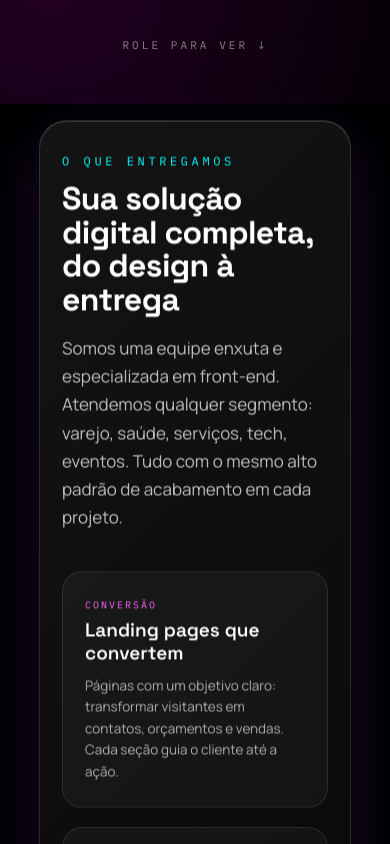
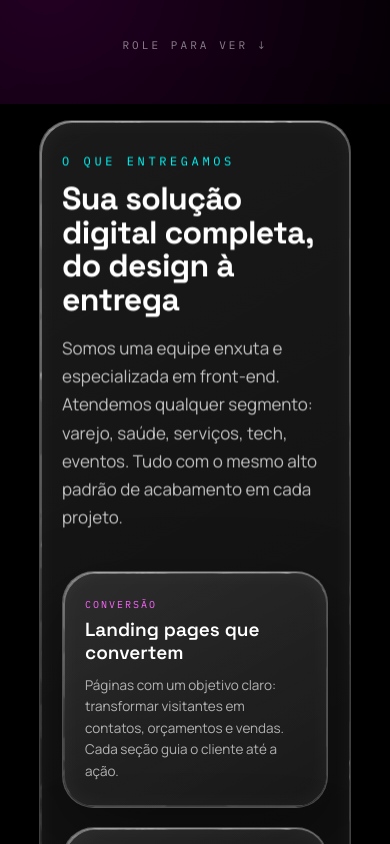
Before and after one commit to coffeecliff/portifolio-frontend, a React (Vite) app: page / in a window 390 px wide. Shown: the part 740-1584 px from the top of the page. Built offline with nearby package versions, Linux system fonts and the light colour scheme.

Commit message:
Implementação do liquid glass

```diff
--- a/src/App.tsx
+++ b/src/App.tsx
@@ -1,6 +1,7 @@
 import { Nav } from './components/Nav/Nav';
 import { Hero } from './components/Hero/Hero';
 import { WaveCanvas } from './components/Hero/WaveCanvas';
+import { LiquidGlassDefs } from './design-system';
 import { Services } from './sections/Services/Services';
 import { Projects } from './sections/Projects/Projects';
 import { About } from './sections/About/About';
@@ -26,6 +27,7 @@ export default function App() {
   return (
     <MotionProvider enabled={settings.motionEnabled}>
       <div className={styles.root}>
+        <LiquidGlassDefs />
         {/* Glows ambientes fixos + onda interativa atrás de tudo */}
         <div className={styles.ambient} />
         <WaveCanvas
--- a/src/components/Nav/Nav.module.css
+++ b/src/components/Nav/Nav.module.css
@@ -27,18 +27,61 @@
   bottom: 0;
   z-index: -1;
   pointer-events: none;
-  border-radius: calc(var(--nav-progress, 1) * 18px);
-  background: var(--surface-glass);
-  backdrop-filter: blur(11px);
-  -webkit-backdrop-filter: blur(11px);
-  border: 1px solid var(--border-glass);
-  box-shadow: 0 8px 32px color-mix(in srgb, var(--color-violet) 18%, transparent);
+  border-radius: calc(var(--nav-progress, 1) * var(--lg-radius-bar));
+  background: var(--lg-tint);
+  backdrop-filter: var(--lg-backdrop);
+  -webkit-backdrop-filter: var(--lg-backdrop);
+  border: 1px solid var(--lg-border);
+  box-shadow: var(--lg-shadow);
   opacity: var(--nav-progress, 1);
   transition: top 0.25s ease-out, left 0.25s ease-out, right 0.25s ease-out,
     border-radius 0.25s ease-out, opacity 0.25s ease-out;
 }
 
-.noTransition::before {
+@supports (backdrop-filter: url(#liquid-glass)) or (-webkit-backdrop-filter: url(#liquid-glass)) {
+  .nav::before {
+    backdrop-filter: var(--lg-backdrop-refractive);
+    -webkit-backdrop-filter: var(--lg-backdrop-refractive);
+  }
+}
+
+/* Anel de borda — refração forte, acompanha o docking via --nav-progress. */
+.nav::after {
+  content: '';
+  position: absolute;
+  top: calc(var(--nav-progress, 1) * 18px);
+  left: calc(var(--nav-progress, 1) * ((100% - var(--layout-width)) / 2));
+  right: calc(var(--nav-progress, 1) * ((100% - var(--layout-width)) / 2));
+  bottom: 0;
+  z-index: -1;
+  pointer-events: none;
+  border-radius: calc(var(--nav-progress, 1) * var(--lg-radius-bar));
+  padding: 1.5px;
+  -webkit-mask: linear-gradient(#000 0 0) content-box, linear-gradient(#000 0 0);
+  -webkit-mask-composite: xor;
+  mask-composite: exclude;
+  backdrop-filter: var(--lg-edge-backdrop);
+  -webkit-backdrop-filter: var(--lg-edge-backdrop);
+  background: linear-gradient(
+    150deg,
+    rgba(255, 255, 255, 0.35),
+    rgba(255, 255, 255, 0.05) 40%,
+    rgba(255, 255, 255, 0.16)
+  );
+  opacity: var(--nav-progress, 1);
+  transition: top 0.25s ease-out, left 0.25s ease-out, right 0.25s ease-out,
+    border-radius 0.25s ease-out, opacity 0.25s ease-out;
+}
+
+@supports (backdrop-filter: url(#liquid-glass-edge)) or (-webkit-backdrop-filter: url(#liquid-glass-edge)) {
+  .nav::after {
+    backdrop-filter: var(--lg-edge-backdrop-refractive);
+    -webkit-backdrop-filter: var(--lg-edge-backdrop-refractive);
+  }
+}
+
+.noTransition::before,
+.noTransition::after {
   transition: none;
 }
 
--- a/src/design-system/components/GlassPanel/GlassPanel.module.css
+++ b/src/design-system/components/GlassPanel/GlassPanel.module.css
@@ -1,14 +1,51 @@
 .panel {
-  border-radius: var(--radius-xl);
+  position: relative;
+  border-radius: var(--lg-radius);
   padding: var(--space-xl) 48px;
-  backdrop-filter: blur(11px);
-  -webkit-backdrop-filter: blur(11px);
-  border: 1px solid var(--border-glass);
-  box-shadow: var(--shadow-glass);
+  backdrop-filter: var(--lg-backdrop);
+  -webkit-backdrop-filter: var(--lg-backdrop);
+  border: 1px solid var(--lg-border);
+  box-shadow: var(--lg-shadow);
+  isolation: isolate;
+}
+
+@supports (backdrop-filter: url(#liquid-glass)) or (-webkit-backdrop-filter: url(#liquid-glass)) {
+  .panel {
+    backdrop-filter: var(--lg-backdrop-refractive);
+    -webkit-backdrop-filter: var(--lg-backdrop-refractive);
+  }
+}
+
+/* Anel de borda — refração isolada e mais forte, via máscara border-only. */
+.panel::after {
+  content: '';
+  position: absolute;
+  inset: 0;
+  border-radius: inherit;
+  padding: 1.5px;
+  -webkit-mask: linear-gradient(#000 0 0) content-box, linear-gradient(#000 0 0);
+  -webkit-mask-composite: xor;
+  mask-composite: exclude;
+  backdrop-filter: var(--lg-edge-backdrop);
+  -webkit-backdrop-filter: var(--lg-edge-backdrop);
+  background: linear-gradient(
+    150deg,
+    rgba(255, 255, 255, 0.35),
+    rgba(255, 255, 255, 0.05) 40%,
+    rgba(255, 255, 255, 0.16)
+  );
+  pointer-events: none;
+}
+
+@supports (backdrop-filter: url(#liquid-glass-edge)) or (-webkit-backdrop-filter: url(#liquid-glass-edge)) {
+  .panel::after {
+    backdrop-filter: var(--lg-edge-backdrop-refractive);
+    -webkit-backdrop-filter: var(--lg-edge-backdrop-refractive);
+  }
 }
 
 .default {
-  background: var(--surface-glass);
+  background: var(--lg-tint);
 }
 
 .brand {
@@ -19,7 +56,8 @@
   );
   border-color: color-mix(in srgb, var(--color-fg) 14%, transparent);
   box-shadow: 0 20px 60px color-mix(in srgb, var(--color-violet) 28%, transparent),
-    inset 0 1px 0 color-mix(in srgb, var(--color-fg) 16%, transparent);
+    inset 0 1px 1px rgba(255, 255, 255, 0.35),
+    inset 0 -1px 1px rgba(255, 255, 255, 0.08);
 }
 
 @media (max-width: 640px) {
--- a/src/design-system/components/GradientBorderCard/GradientBorderCard.module.css
+++ b/src/design-system/components/GradientBorderCard/GradientBorderCard.module.css
@@ -2,15 +2,55 @@
   --card-lift: -8px;
   position: relative;
   width: 100%;
-  border-radius: var(--radius-lg);
+  border-radius: var(--lg-radius);
   padding: 26px 22px 24px;
-  background: var(--surface-card);
-  border: 1px solid var(--border-subtle);
+  background: var(--lg-tint);
+  border: 1px solid var(--lg-border);
+  backdrop-filter: var(--lg-backdrop);
+  -webkit-backdrop-filter: var(--lg-backdrop);
+  box-shadow: var(--lg-shadow);
   overflow: hidden;
+  isolation: isolate;
   transition: transform 0.3s ease, box-shadow 0.3s ease, border-color 0.3s ease,
     background 0.3s ease;
 }
 
+@supports (backdrop-filter: url(#liquid-glass)) or (-webkit-backdrop-filter: url(#liquid-glass)) {
+  .card {
+    backdrop-filter: var(--lg-backdrop-refractive);
+    -webkit-backdrop-filter: var(--lg-backdrop-refractive);
+  }
+}
+
+/* Anel de refração forte na borda — sempre visível, por baixo da borda-gradiente de hover. */
+.card::after {
+  content: '';
+  position: absolute;
+  inset: 0;
+  border-radius: inherit;
+  padding: 1.5px;
+  -webkit-mask: linear-gradient(#000 0 0) content-box, linear-gradient(#000 0 0);
+  -webkit-mask-composite: xor;
+  mask-composite: exclude;
+  backdrop-filter: var(--lg-edge-backdrop);
+  -webkit-backdrop-filter: var(--lg-edge-backdrop);
+  background: linear-gradient(
+    150deg,
+    rgba(255, 255, 255, 0.3),
+    rgba(255, 255, 255, 0.04) 40%,
+    rgba(255, 255, 255, 0.12)
+  );
+  pointer-events: none;
+}
+
+@supports (backdrop-filter: url(#liquid-glass-edge)) or (-webkit-backdrop-filter: url(#liquid-glass-edge)) {
+  .card::after {
+    backdrop-filter: var(--lg-edge-backdrop-refractive);
+    -webkit-backdrop-filter: var(--lg-edge-backdrop-refractive);
+  }
+}
+
+/* Borda-gradiente de marca no hover — fica por cima do anel de refração. */
 .card::before {
   content: '';
   position: absolute;
@@ -24,6 +64,7 @@
   opacity: 0;
   transition: opacity 0.3s ease;
   pointer-events: none;
+  z-index: 1;
 }
 
 .card:hover {
--- /dev/null
+++ b/src/design-system/components/LiquidGlassDefs/LiquidGlassDefs.tsx
@@ -0,0 +1,53 @@
+/**
+ * Defs SVG únicos do efeito "liquid glass" — precisam existir uma vez no DOM
+ * para que `backdrop-filter: url(#…)` (ver tokens --lg-backdrop/--lg-edge-backdrop
+ * em tokens.css) consiga referenciá-los. Filtros são estáticos (sem animação de
+ * seed): Apple glass não pulsa, e isso evita custo de repaint por frame.
+ */
+export function LiquidGlassDefs() {
+  return (
+    <svg
+      aria-hidden="true"
+      focusable="false"
+      style={{ position: 'absolute', width: 0, height: 0, overflow: 'hidden' }}
+    >
+      <defs>
+        <filter id="liquid-glass" x="-20%" y="-20%" width="140%" height="140%">
+          <feTurbulence
+            type="fractalNoise"
+            baseFrequency="0.008 0.01"
+            numOctaves={2}
+            seed={7}
+            result="noise"
+          />
+          <feGaussianBlur in="noise" stdDeviation="1.5" result="softNoise" />
+          <feDisplacementMap
+            in="SourceGraphic"
+            in2="softNoise"
+            scale={40}
+            xChannelSelector="R"
+            yChannelSelector="G"
+          />
+        </filter>
+
+        <filter id="liquid-glass-edge" x="-40%" y="-40%" width="180%" height="180%">
+          <feTurbulence
+            type="fractalNoise"
+            baseFrequency="0.012 0.018"
+            numOctaves={2}
+            seed={11}
+            result="edgeNoise"
+          />
+          <feGaussianBlur in="edgeNoise" stdDeviation="1" result="softEdgeNoise" />
+          <feDisplacementMap
+            in="SourceGraphic"
+            in2="softEdgeNoise"
+            scale={95}
+            xChannelSelector="R"
+            yChannelSelector="G"
+          />
+        </filter>
+      </defs>
+    </svg>
+  );
+}
--- a/src/design-system/index.ts
+++ b/src/design-system/index.ts
@@ -3,6 +3,7 @@ export { GlassPanel } from './components/GlassPanel/GlassPanel';
 export { SectionLabel } from './components/SectionLabel/SectionLabel';
 export { SectionHeader } from './components/SectionHeader/SectionHeader';
 export { GradientBorderCard } from './components/GradientBorderCard/GradientBorderCard';
+export { LiquidGlassDefs } from './components/LiquidGlassDefs/LiquidGlassDefs';
 export { Button } from './components/Button/Button';
 export { Tag } from './components/Tag/Tag';
 export { ImageSlot } from './components/ImageSlot/ImageSlot';
--- a/src/styles/tokens.css
+++ b/src/styles/tokens.css
@@ -70,6 +70,34 @@
   --shadow-glass: 0 20px 60px rgba(138, 43, 226, 0.18),
     inset 0 1px 0 rgba(255, 255, 255, 0.14);
 
+  /* ===== Liquid Glass (Apple-style) =====
+   * Fonte única do efeito de refração — trocar/reverter o "espetáculo visual"
+   * do vidro deve significar mexer só aqui. Consumido por GlassPanel, Nav e
+   * GradientBorderCard. Os filtros SVG referenciados (#liquid-glass e
+   * #liquid-glass-edge) são montados uma única vez em App.tsx via
+   * <LiquidGlassDefs /> (design-system/components/LiquidGlassDefs).
+   */
+  --lg-radius: 32px; /* squircle Apple — corpo das superfícies */
+  --lg-radius-bar: 28px; /* raio máximo da barra do topo docada */
+  --lg-tint: linear-gradient(
+    150deg,
+    rgba(255, 255, 255, 0.1),
+    rgba(255, 255, 255, 0.03)
+  );
+  --lg-border: rgba(255, 255, 255, 0.22);
+  /* Refração sutil do corpo inteiro da superfície. */
+  --lg-backdrop: blur(2px) saturate(1.6) brightness(1.05);
+  --lg-backdrop-refractive: url(#liquid-glass) blur(2px) saturate(1.6) brightness(1.05);
+  /* Refração forte, isolada no anel de borda (feita via máscara border-only). */
+  --lg-edge-backdrop: blur(1px) saturate(1.4);
+  --lg-edge-backdrop-refractive: url(#liquid-glass-edge) blur(1px) saturate(1.4);
+  /* Bisel/rim: highlight superior forte + sombra interna inferior + glow +
+     profundidade externa — é o que lê como "vidro grosso" mesmo sem o filtro. */
+  --lg-shadow: 0 24px 70px rgba(0, 0, 0, 0.35),
+    inset 0 1px 1px rgba(255, 255, 255, 0.45),
+    inset 0 -1px 1px rgba(255, 255, 255, 0.08),
+    inset 0 0 24px rgba(255, 255, 255, 0.05);
+
   /* ===== Tipografia ===== */
   --font-display: 'Space Grotesk', system-ui, sans-serif;
   --font-body: 'Manrope', system-ui, sans-serif;
```
